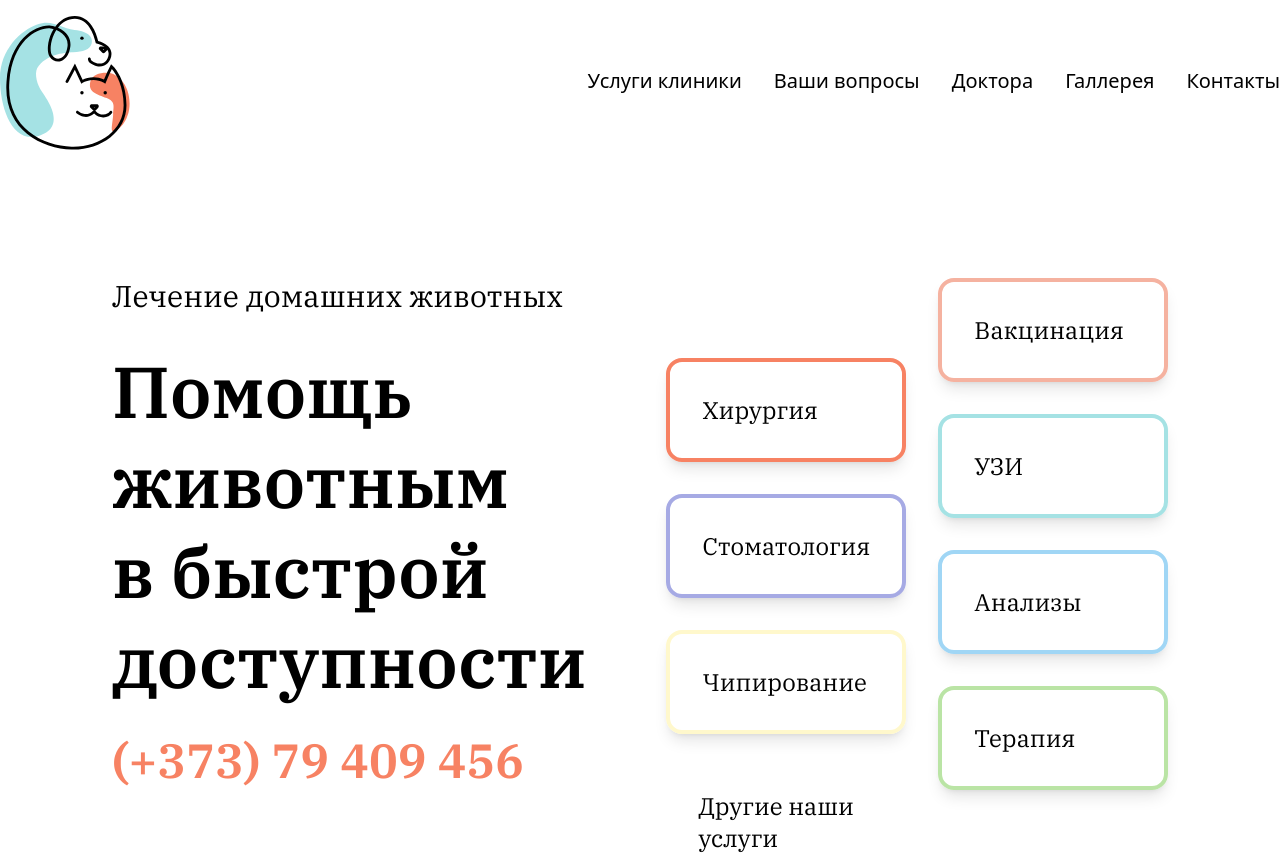
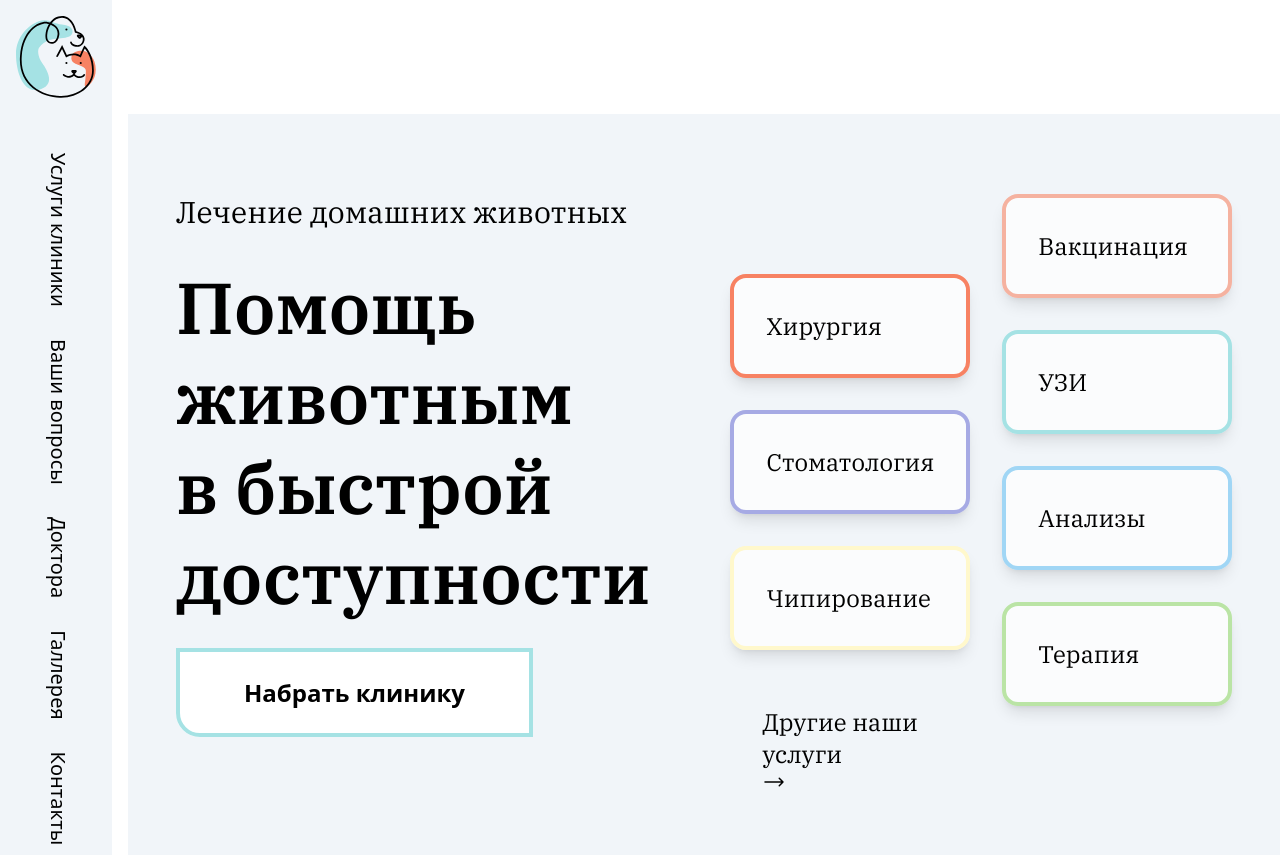
Before and after one commit to Arahis/vet-clinic, a Next.js app: page / in a window 1280 px wide. Shown: the top 855 px of the page. Built offline with nearby package versions, Linux system fonts and the light colour scheme.

Commit message:
New design (#1)
* styled navbar

* restyle finish

```diff
--- a/src/app/components/blobsLayout.tsx
+++ b/src/app/components/blobsLayout.tsx
@@ -1,6 +1,6 @@
 import { BlobOne, BlobThree, BlobTwo } from "../libs/blobs";
 
-const BlobTop = () => (
+export const BlobTop = () => (
   <div
     id="blob"
     className="w-[900px] absolute top-[-300px] left-20 -z-10 fill-[var(--secondary-color)]"
@@ -22,9 +22,9 @@ const BlobSide = () => (
 );
 
 export const Blobs = () => (
-  <>
+  <div className="overflow-hidden">
     <BlobTop />
     <BlobSide />
     <BlobBottom />
-  </>
+  </div>
 );
--- a/src/app/components/faq.tsx
+++ b/src/app/components/faq.tsx
@@ -88,7 +88,7 @@ const AnswerText = ({
   return (
     <div
       className={classNames(
-        "absolute h-full w-full text-xl p-8 transition-opacity inset-0 bg-gradient-to-br",
+        "absolute h-full w-full text-xl p-24 transition-opacity inset-0 bg-gradient-to-br",
         gradient,
         imageId === id ? "opacity-100" : "opacity-0"
       )}
--- a/src/app/components/gallery.tsx
+++ b/src/app/components/gallery.tsx
@@ -17,7 +17,7 @@ const ImageWithRatio = ({ img }: { img: string }) => {
 
   return (
     <div
-      className={classNames("relative shrink-0 h-[35vh]")}
+      className="relative shrink-0 h-[35vh]"
       style={{ aspectRatio: `${ratio.naturalWidth}/${ratio.naturalHeight}` }}
     >
       <Image
@@ -40,7 +40,7 @@ const ImageWithRatio = ({ img }: { img: string }) => {
 
 const Gallery = () => {
   return (
-    <div className="pt-40 pb-60 bg-slate-50">
+    <div className="pt-40 pb-60 bg-slate-50 max-w-[calc(100vw-7rem-2rem)]">
       <h2
         id="gallery"
         className="font-accent text-center text-5xl leading-tight font-semibold mb-32"
--- a/src/app/components/hero.tsx
+++ b/src/app/components/hero.tsx
@@ -1,22 +1,29 @@
 import React from "react";
-import { Blobs } from "./blobsLayout";
+import { BlobTop, Blobs } from "./blobsLayout";
 import Services from "./services";
 
 const Hero = () => {
   return (
-    <div className="section-wrapper flex gap-20 relative ">
+    <div className="bg-slate-100 rounded-bl-3xl px-12 pt-20 relative min-h-[770px]">
+      <div className="flex gap-20 mx-auto w-fit">
         <div className="basis-1/2">
-        <h3 className="font-accent text-3xl mb-8">Лечение домашних животных</h3>
+          <h3 className="font-accent text-3xl mb-8">
+            Лечение домашних животных
+          </h3>
           <h1 className="font-accent text-7xl leading-tight font-semibold mb-14">
             Помощь животным <br />в быстрой <br />
             доступности <br />
-          <span className="font-accent text-5xl leading-tight font-semibold mb-14 text-orange-main w-fit">
-            <a href="tel:+37379409456">(+373) 79 409 456</a>
-          </span>
           </h1>
+
+          <a
+            type="button"
+            href="tel:+37379409456"
+            className="text-2xl leading-tight font-semibold px-16 py-6 w-fit border-4 bg-white border-azure-main hover:bg-azure-main hover:text-white transition duration-300 ease-in-out rounded-bl-3xl"
+          >
+            Набрать клинику
+          </a>
         </div>
 
-      <div className="relative right-0">
         <Services />
       </div>
     </div>
--- a/src/app/components/navigation.tsx
+++ b/src/app/components/navigation.tsx
@@ -1,7 +1,3 @@
-"use client";
-
-import Image from "next/image";
-import Logo from "../../../public/vet-logo.svg";
 import Link from "next/link";
 
 const navLinks: { name: string; anchor: string }[] = [
@@ -12,13 +8,10 @@ const navLinks: { name: string; anchor: string }[] = [
   { name: "Контакты", anchor: "#contacts" },
 ];
 
-const Header = () => {
+const Navigation = () => {
   return (
-    <header className="container flex justify-between items-center mx-auto my-4">
-      <Image src={Logo} alt="Vercel Logo" priority width={130} />
-
-      <nav>
-        <ul className="flex gap-8 text-xl">
+    <nav className="flex rounded-tr-3xl rotate-90 origin-top-left absolute top-0 bg-slate-100 h-28 left-28 justify-center items-center min-w-[770px]">
+      <ul className="flex gap-8 text-xl p-8 justify-center">
         {navLinks.map((l) => (
           <li key={l.name} className="menu-item__hover">
             <Link href={l.anchor}>{l.name}</Link>
@@ -26,8 +19,7 @@ const Header = () => {
         ))}
       </ul>
     </nav>
-    </header>
   );
 };
 
-export default Header;
+export default Navigation;
--- a/src/app/components/services.tsx
+++ b/src/app/components/services.tsx
@@ -2,11 +2,7 @@ import React from "react";
 
 const Services = () => {
   return (
-    <div className="" id="services">
-      {/* <h2 className="font-accent text-6xl leading-tight font-semibold mb-32 text-end">
-        Услуги нашей
-        <br /> клиники
-      </h2> */}
+    <div id="services">
       <ul className="flex gap-8 items-start">
         <div className="grid gap-8 mt-20  flex-1">
           <li className="services__item item__border border-orange-main">
--- a/src/app/globals.scss
+++ b/src/app/globals.scss
@@ -32,6 +32,7 @@ body {
 }
 
 .menu-item__hover {
+  text-wrap: nowrap;
   &:after {
     content: "";
     width: 100%;
@@ -51,7 +52,7 @@ body {
 }
 
 .section-wrapper {
-  @apply px-24 py-24 m-4;
+  @apply px-14;
 }
 
 .footer-wrapper {
--- a/src/app/layout.tsx
+++ b/src/app/layout.tsx
@@ -2,7 +2,10 @@ import type { Metadata } from "next";
 import { Inter, IBM_Plex_Serif } from "next/font/google";
 import "./globals.scss";
 import Footer from "./components/footer";
-import Header from "./components/navigation";
+import Navigation from "./components/navigation";
+import Image from "next/image";
+import Logo from "../../public/vet-logo.svg";
+import classNames from "classnames";
 
 const inter = Inter({ subsets: ["latin"], variable: "--main-font" });
 const IBM = IBM_Plex_Serif({
@@ -23,9 +26,16 @@ export default function RootLayout({
 }) {
   return (
     <html lang="en">
-      <body className={`${inter.variable}, ${IBM.variable}`}>
-        <Header />
-        {children}
+      <body className={classNames(`${inter.variable}, ${IBM.variable}`)}>
+        <header className="flex justify-center items-center w-28 py-4 bg-slate-100">
+          <Image src={Logo} alt="Vercel Logo" priority width={80} />
+        </header>
+        <div className="flex gap-4">
+          <div className="sticky top-0 h-full basis-28 shrink-0">
+            <Navigation />
+          </div>
+          {children}
+        </div>
         <Footer />
       </body>
     </html>
--- a/src/app/page.tsx
+++ b/src/app/page.tsx
@@ -7,9 +7,8 @@ import Medics from "./components/medics";
 
 export default function Home() {
   return (
-    <main className="flex flex-col justify-between">
+    <main className="flex flex-col gap-80">
       <Hero />
-      {/* <Services /> */}
       <FAQ />
       <Medics />
       <Gallery />
```
Lines whose indentation alone changed are shown as unchanged.
